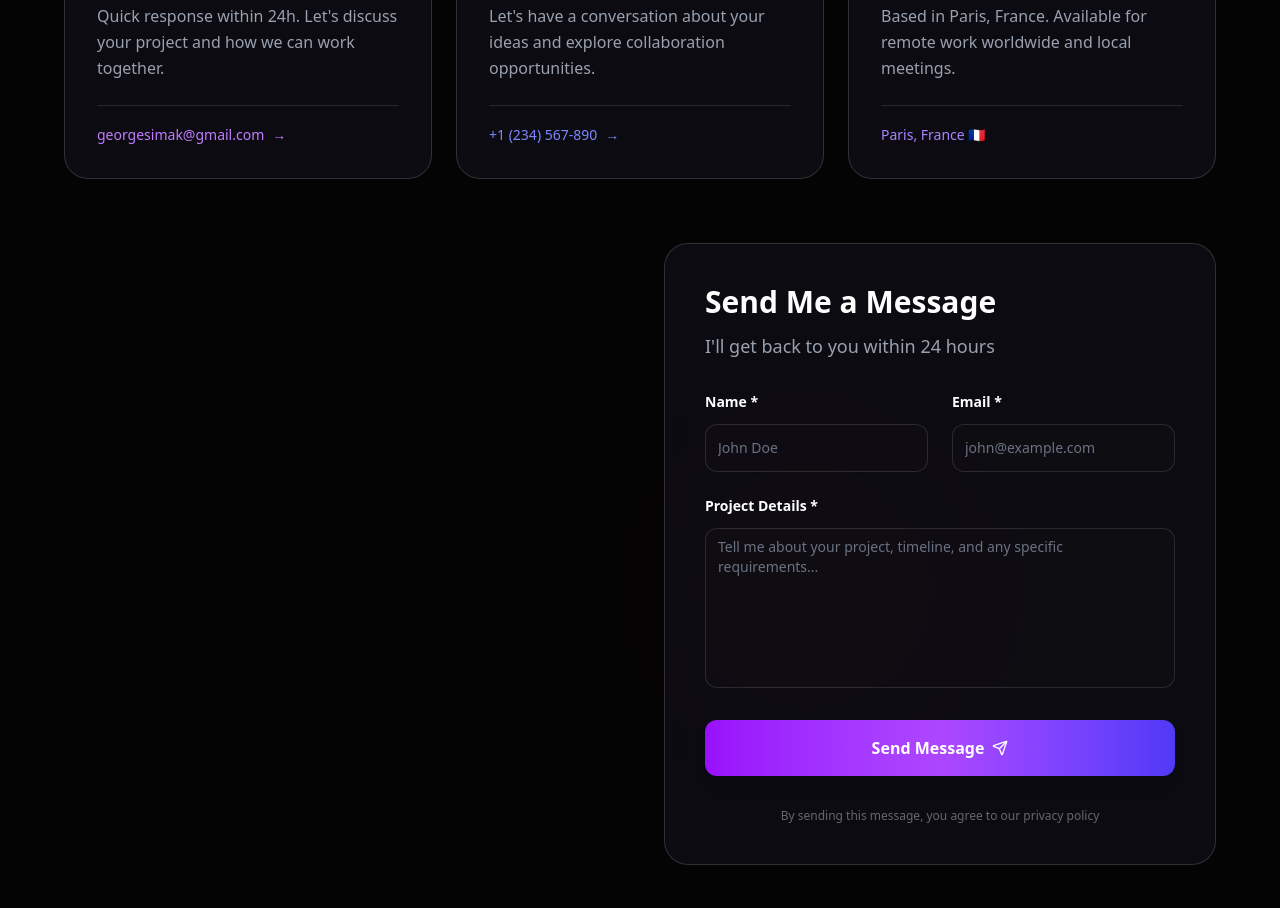
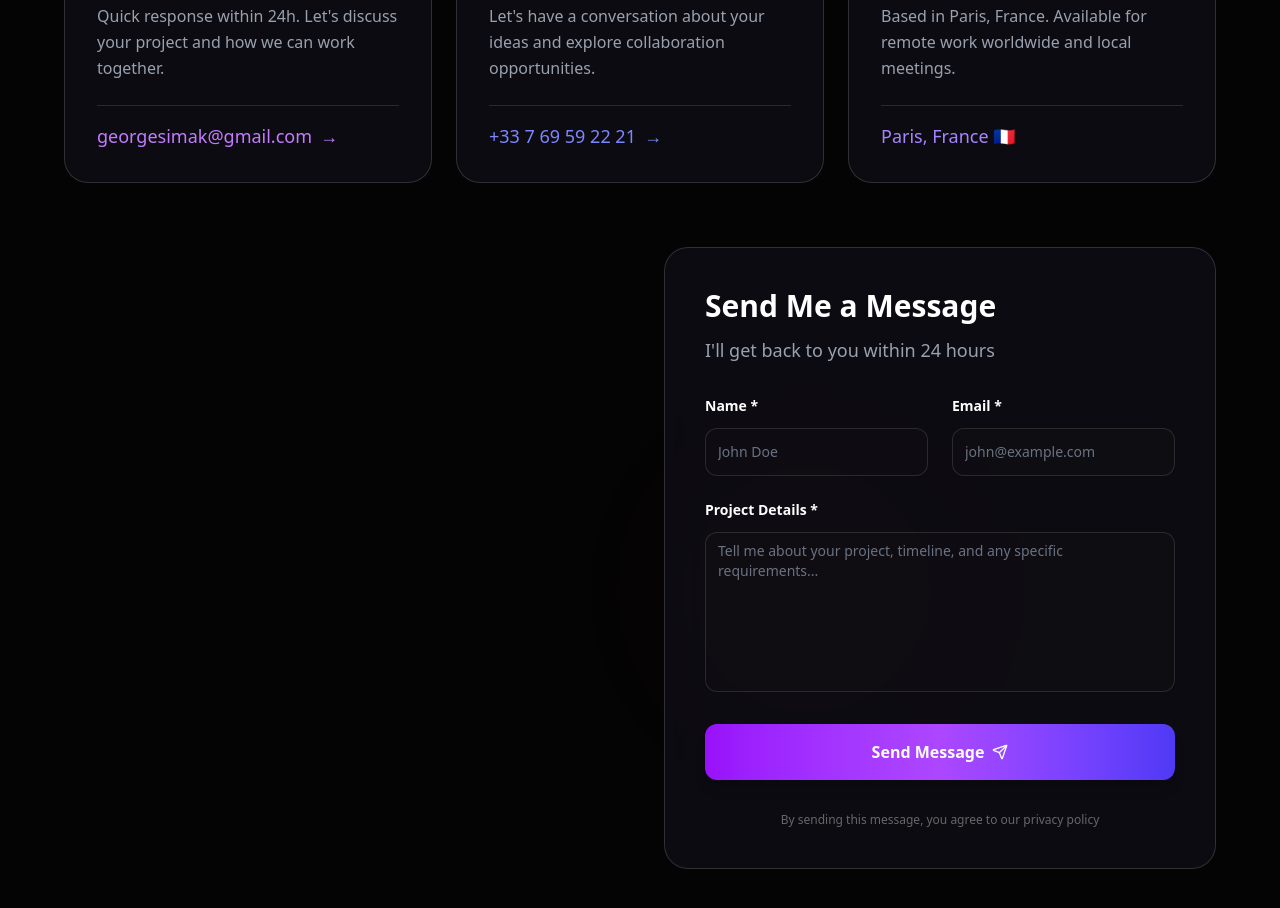
Before and after one commit to gs-imak/smk-portfolio-website, a Next.js app: page / in a window 1280 px wide. Shown: the part 8300-9208 px from the top of the page. Built offline with nearby package versions, Linux system fonts and the light colour scheme.

Commit message:
Fix ESLint errors and update contact info
- Increased text size for email, phone, and city in contact section
- Updated phone number to +33 7 69 59 22 21
- Removed unused imports: ArrowUpRight, Badge, Users, Gamepad2, Palette
- Fixed all ESLint warnings for successful Vercel deployment

```diff
--- a/src/components/contact.tsx
+++ b/src/components/contact.tsx
@@ -109,7 +109,7 @@ export const Contact = memo(function Contact() {
                 <div className="pt-4 border-t border-white/[0.12]">
                   <a
                     href="mailto:georgesimak@gmail.com"
-                    className="text-sm font-medium text-purple-400 hover:text-purple-300 transition-colors inline-flex items-center gap-2 group/link"
+                    className="text-lg font-medium text-purple-400 hover:text-purple-300 transition-colors inline-flex items-center gap-2 group/link"
                   >
                     georgesimak@gmail.com
                     <span className="group-hover/link:translate-x-1 transition-transform">→</span>
@@ -150,10 +150,10 @@ export const Contact = memo(function Contact() {
 
                 <div className="pt-4 border-t border-white/[0.12]">
                   <a
-                    href="tel:+1234567890"
-                    className="text-sm font-medium text-indigo-400 hover:text-indigo-300 transition-colors inline-flex items-center gap-2 group/link"
+                    href="tel:+33769592221"
+                    className="text-lg font-medium text-indigo-400 hover:text-indigo-300 transition-colors inline-flex items-center gap-2 group/link"
                   >
-                    +1 (234) 567-890
+                    +33 7 69 59 22 21
                     <span className="group-hover/link:translate-x-1 transition-transform">→</span>
                   </a>
                 </div>
@@ -191,7 +191,7 @@ export const Contact = memo(function Contact() {
                 </div>
 
                 <div className="pt-4 border-t border-white/[0.12]">
-                  <span className="text-sm font-medium text-violet-400">Paris, France 🇫🇷</span>
+                  <span className="text-lg font-medium text-violet-400">Paris, France 🇫🇷</span>
                 </div>
               </div>
             </div>
--- a/src/components/project-modal.tsx
+++ b/src/components/project-modal.tsx
@@ -3,7 +3,7 @@
 import { Button } from "@/components/ui/button";
 import { Dialog, DialogContent, DialogHeader, DialogTitle, DialogDescription } from "@/components/ui/dialog";
 import { Badge } from "@/components/ui/badge";
-import { ArrowUpRight, Github, ExternalLink, Calendar, Tag, Users, Zap } from "lucide-react";
+import { Github, ExternalLink, Calendar, Tag, Users, Zap } from "lucide-react";
 
 interface Project {
   id: number;
--- a/src/components/services.tsx
+++ b/src/components/services.tsx
@@ -1,9 +1,8 @@
 "use client";
 
 import { useCallback } from "react";
-import { Badge } from "@/components/ui/badge";
 import { Button } from "@/components/ui/button";
-import { Check, X, Zap, Code, Gamepad2, Star, Clock, Users, Shield, TrendingUp } from "lucide-react";
+import { Check, X, Zap, Code, Gamepad2, Star, Clock, Shield, TrendingUp } from "lucide-react";
 
 export function Services() {
   // Mouse spotlight effect handler
--- a/src/components/skills.tsx
+++ b/src/components/skills.tsx
@@ -1,7 +1,7 @@
 "use client";
 
 import { Button } from "@/components/ui/button";
-import { FileText, Code, Database, Gamepad2, Wrench, Zap, Code2, Palette, Figma, GitBranch, Container, Globe, Server, HardDrive, Network, Box, Terminal, Shapes } from "lucide-react";
+import { FileText, Code, Database, Wrench, Zap, Code2, Figma, GitBranch, Container, Globe, Server, HardDrive, Network, Box, Terminal, Shapes } from "lucide-react";
 import Link from "next/link";
 import { memo } from "react";
 
```
